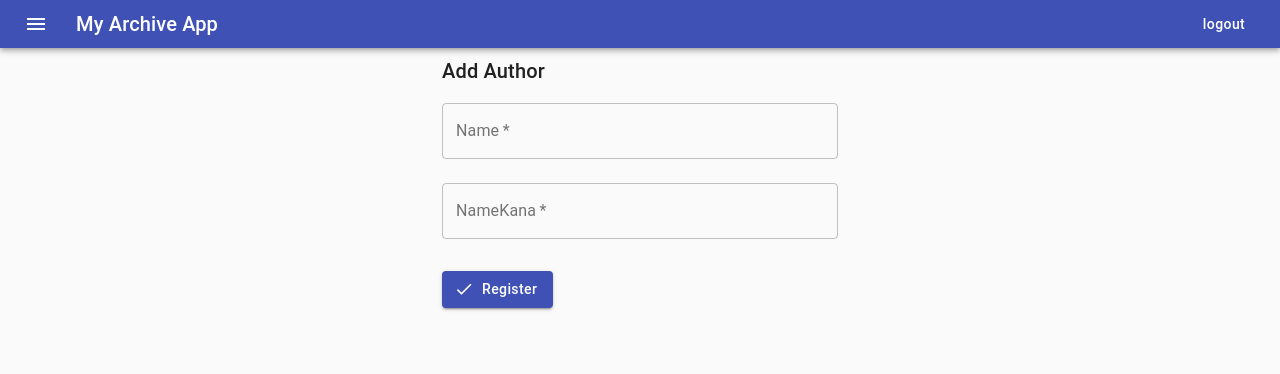
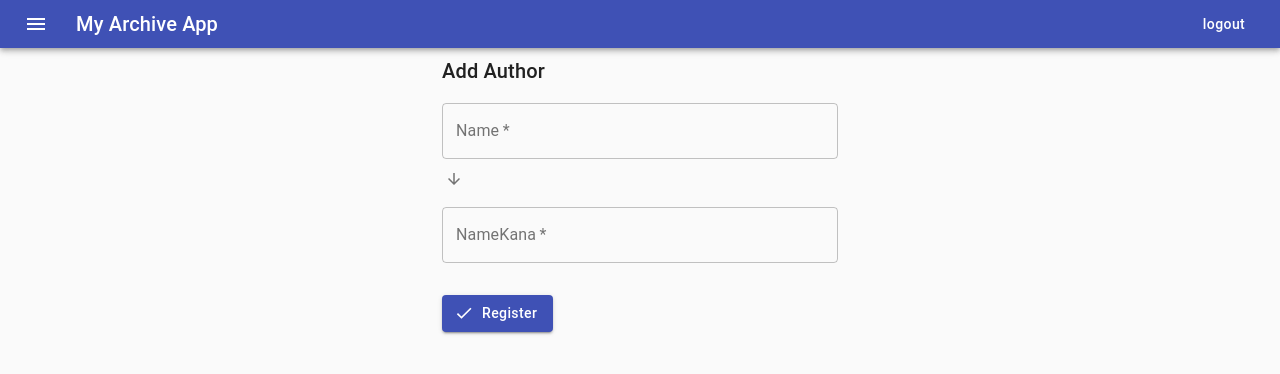
Before and after one commit to amok6from7/MyArchiveClient, a React (Create React App) app: page /author/new in a window 1280 px wide. Shown: the top 374 px of the page. Built offline with nearby package versions, Linux system fonts and the light colour scheme; no server answers; sample sign-in values are in the browser's storage.

Commit message:
apply furiganaApi for add author

```diff
--- a/src/components/AddAuthor.tsx
+++ b/src/components/AddAuthor.tsx
@@ -7,11 +7,14 @@ import {
   makeStyles,
   createStyles,
   Button,
+  IconButton,
 } from '@material-ui/core'
 import DoneIcon from '@material-ui/icons/Done'
+import ArrowDownwardIcon from '@material-ui/icons/ArrowDownward'
 import Alert from '@material-ui/lab/Alert'
 import { AlertType } from '../types/AlertType'
 import { AuthContext } from './Auth'
+import FuriganaUtils from '../utils/FuriganaUtils'
 
 const useStyles = makeStyles((theme) =>
   createStyles({
@@ -22,7 +25,7 @@ const useStyles = makeStyles((theme) =>
 )
 
 export const AddAuthor: React.FC = (props: any) => {
-  const { register, handleSubmit } = useForm()
+  const { register, handleSubmit, setValue } = useForm()
   const [message, setMessage] = useState('')
   const { currentUser } = useContext(AuthContext)
 
@@ -57,6 +60,12 @@ export const AddAuthor: React.FC = (props: any) => {
       })
   }
 
+  const [name, setName] = useState('')
+  const getFurigana = async () => {
+    const furigana = await FuriganaUtils.getFurigawa(name)
+    setValue('name_kana', furigana)
+  }
+
   const [alertType, setAlertType] = useState<AlertType>('success')
 
   const classes = useStyles()
@@ -73,7 +82,11 @@ export const AddAuthor: React.FC = (props: any) => {
           label="Name"
           required
           inputRef={register({ required: true })}
+          onChange={(e) => setName(e.target.value)}
         />
+        <IconButton size="small" onClick={getFurigana}>
+          <ArrowDownwardIcon fontSize="inherit" />
+        </IconButton>
         <TextField
           variant="outlined"
           margin="normal"
```
